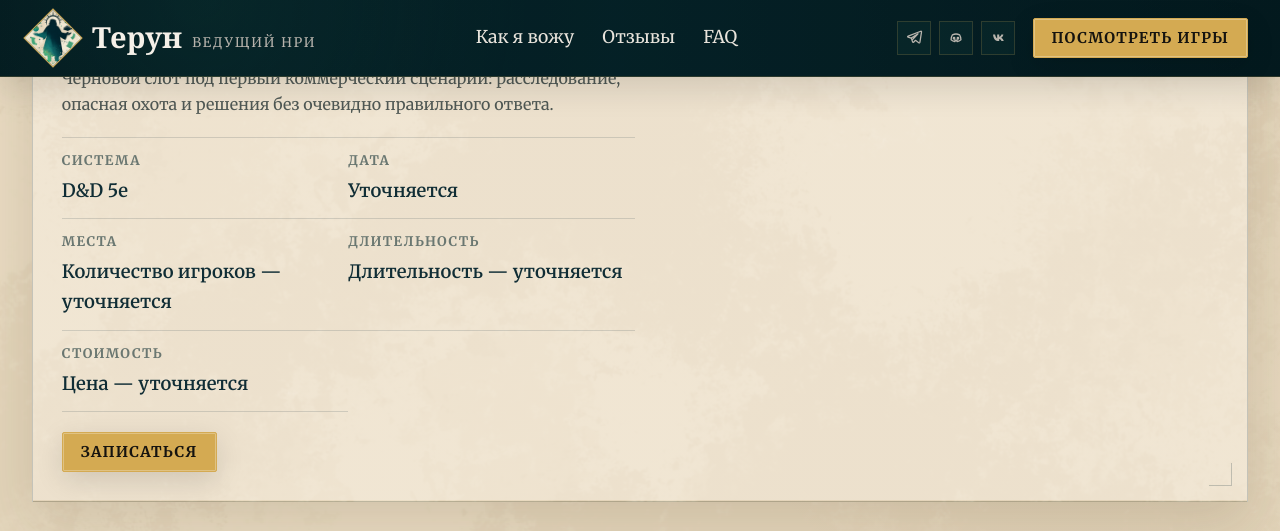
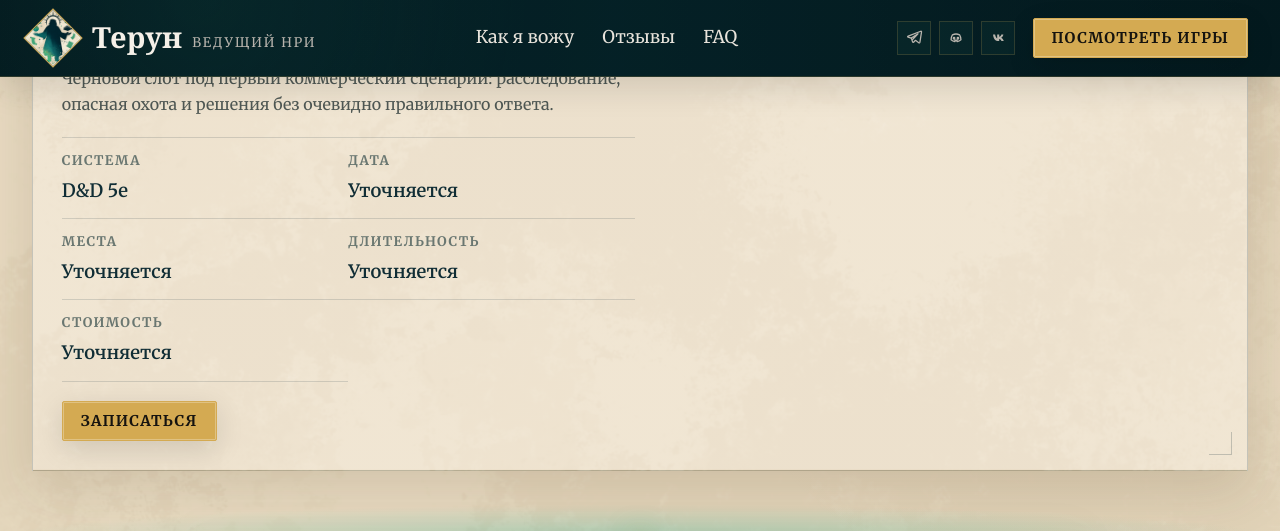
Before and after one commit to BrotherTerun/TerunPfolio, a Jekyll site: the page built from gm/index.md, in a window 1280 px wide and 900 px high, scrolled down 1566 px, cut to the strip 0-531 px from the top of the window. Built offline with Jekyll 4.4.1, drawn with Linux system fonts in a browser that asks for light colours; some web fonts are replaced.

Commit message:
Prepare GM game card date and concise values

```diff
--- a/_data/gm_games.yml
+++ b/_data/gm_games.yml
@@ -4,10 +4,11 @@
   pitch: "Черновой слот под первый коммерческий сценарий: расследование, опасная охота и решения без очевидно правильного ответа."
   system: "D&D 5e"
   format: "Онлайн"
+  date: "Уточняется"
   platform: "Foundry VTT"
-  players: "Количество игроков — уточняется"
-  duration: "Длительность — уточняется"
-  price: "Цена — уточняется"
+  players: "Уточняется"
+  duration: "Уточняется"
+  price: "Уточняется"
   status: "Готовится к набору"
   url: "/gm/games/witcher-hunt/"
   media_label: "MEDIA / KEY ART / 16:9"
```
